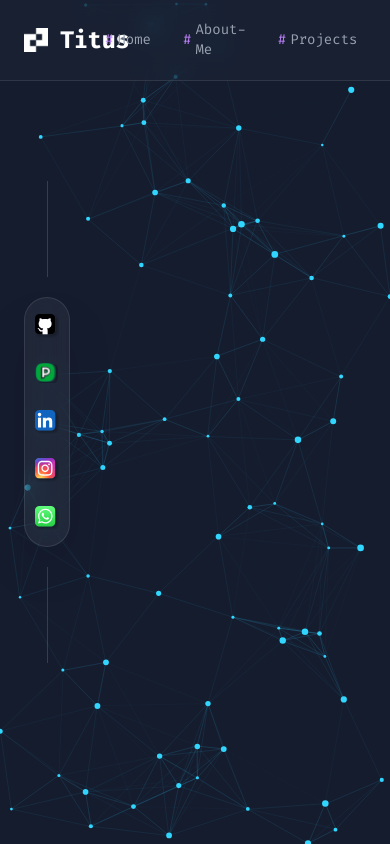
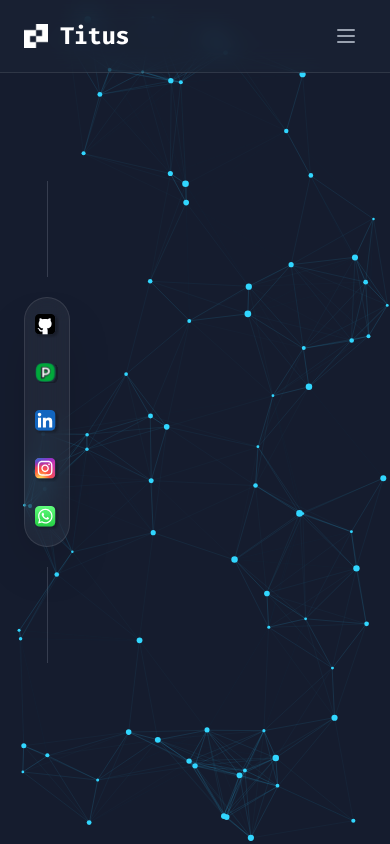
Before and after one commit to shepherd-bit/PORTFOLIO, a React (Vite) app: page / in a window 390 px wide. Built offline with nearby package versions, Linux system fonts and the light colour scheme.

Commit message:
Update Navbar.jsx

```diff
--- a/src/components/Navbar.jsx
+++ b/src/components/Navbar.jsx
@@ -1,5 +1,10 @@
+import { useState } from 'react';
+import { motion, AnimatePresence } from 'framer-motion'; // Import AnimatePresence
 
 const Navbar = () => {
+  // State to manage mobile menu open/closed
+  const [isOpen, setIsOpen] = useState(false);
+
   const navLinks = [
     { name: 'Home', href: '#' },
     { name: 'About-Me', href: '#' },
@@ -10,45 +15,123 @@ const Navbar = () => {
     { name: 'Resume', href: '#' },
   ];
 
+  const headerVariants = {
+    hidden: { y: -100, opacity: 0 },
+    visible: {
+      y: 0,
+      opacity: 1,
+      transition: { type: 'tween', duration: 0.8, delay: 0.3, ease: [0.22, 1, 0.36, 1] },
+    },
+  };
+
+  // Animation variants for the mobile menu dropdown
+  const menuVariants = {
+    closed: { opacity: 0, height: 0 },
+    open: {
+      opacity: 1,
+      height: 'auto',
+      transition: {
+        duration: 0.4,
+        ease: [0.22, 1, 0.36, 1],
+        staggerChildren: 0.07,
+        delayChildren: 0.2,
+      },
+    },
+  };
+
+  const linkVariants = {
+    closed: { y: 20, opacity: 0 },
+    open: { y: 0, opacity: 1 },
+  };
+
   return (
-    // Increased transparency on the background color (changed from /80 to /50 or /40)
-    <header className="fixed top-0 left-0 right-0 z-40 bg-[#1e293b]/40 backdrop-blur-md border-b border-white/10">
-      <nav className="max-w-7xl mx-auto px-6 py-5 flex items-center justify-between">
+    <motion.header
+      variants={headerVariants}
+      initial="hidden"
+      animate="visible"
+      className="fixed top-0 left-0 right-0 z-40 bg-[#1e293b]/40 backdrop-blur-md border-b border-white/10"
+    >
+      <nav className="max-w-7xl mx-auto px-6 py-4 flex items-center justify-between">
 
-        {/* Logo Section with an image space */}
+        {/* Logo Section */}
         <div className="flex items-center gap-3">
-          {/* Replace src with your actual logo path */}
-          <img
-            src="./logo/Logo.png"
-            alt="Logo"
-            className="w-6 h-6 object-contain"
-          />
+          <img src="./logo/Logo.png" alt="Logo" className="w-6 h-6 object-contain" />
           <span className="text-2xl font-bold text-white tracking-tight font-mono">
             Titus
           </span>
         </div>
 
-        {/* Navigation Links Section */}
-        <div className="flex items-center gap-8 font-mono text-gray-300">
+        {/* Desktop Navigation Links (Hidden on mobile) */}
+        {/* The 'md:flex' class makes these invisible below the medium breakpoint */}
+        <div className="hidden md:flex items-center gap-8 font-mono text-gray-300">
           {navLinks.map((link) => (
             <a
               key={link.name}
               href={link.href}
               className="text-sm group transition duration-300 ease-in-out flex items-center"
             >
-              {/* Hash symbol is now permanently visible */}
-              <span className="text-[#c084fc] mr-1">
-                #
-              </span>
-              {/* Link name brightens on hover */}
+              <span className="text-[#c084fc] mr-1">#</span>
               <span className="text-gray-400 group-hover:text-white transition-colors duration-300">
                 {link.name}
               </span>
             </a>
           ))}
         </div>
+
+        {/* Mobile Hamburger Menu Button (Visible only on mobile) */}
+        {/* The 'md:hidden' class makes this visible only below the medium breakpoint */}
+        <button
+          onClick={() => setIsOpen(!isOpen)}
+          className="md:hidden p-2 rounded-md text-gray-400 hover:text-white hover:bg-white/10 focus:outline-none"
+          aria-label="Toggle menu"
+        >
+          {/* Simple hamburger icon using SVG */}
+          <svg
+            className="w-6 h-6"
+            fill="none"
+            stroke="currentColor"
+            viewBox="0 0 24 24"
+            xmlns="http://www.w3.org/2000/svg"
+          >
+            {isOpen ? (
+              // Show 'X' when menu is open
+              <path strokeLinecap="round" strokeLinejoin="round" strokeWidth={2} d="M6 18L18 6M6 6l12 12" />
+            ) : (
+              // Show hamburger when menu is closed
+              <path strokeLinecap="round" strokeLinejoin="round" strokeWidth={2} d="M4 6h16M4 12h16M4 18h16" />
+            )}
+          </svg>
+        </button>
       </nav>
-    </header>
+
+      {/* Mobile Menu Dropdown (Appears below the main header) */}
+      <AnimatePresence>
+        {isOpen && (
+          <motion.div
+            initial="closed"
+            animate="open"
+            exit="closed"
+            variants={menuVariants}
+            className="md:hidden bg-[#1e293b]/90 backdrop-blur-sm border-t border-white/10 overflow-hidden"
+          >
+            <div className="px-6 py-6 flex flex-col gap-6 font-mono text-gray-300">
+              {navLinks.map((link) => (
+                <motion.a
+                  key={link.name}
+                  href={link.href}
+                  variants={linkVariants} // Apply animation variant to links
+                  onClick={() => setIsOpen(false)} // Close menu on link click
+                  className="text-base flex items-center border-b border-white/5 pb-4 last:border-b-0"
+                >
+                  <span className="text-[#c084fc] mr-3">#</span>
+                  {link.name}
+                </motion.a>
+              ))}
+            </div>
+          </motion.div>
+        )}
+      </AnimatePresence>
+    </motion.header>
   );
 };
 
```
